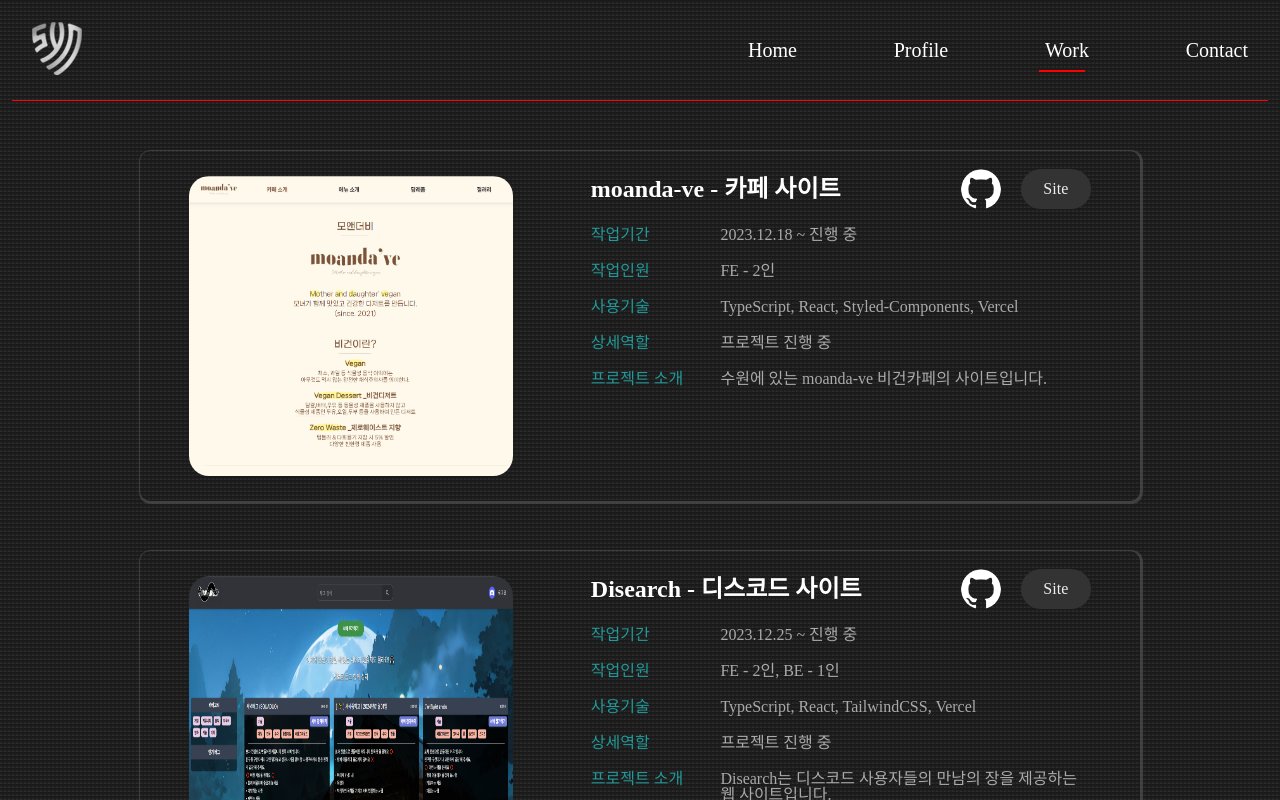
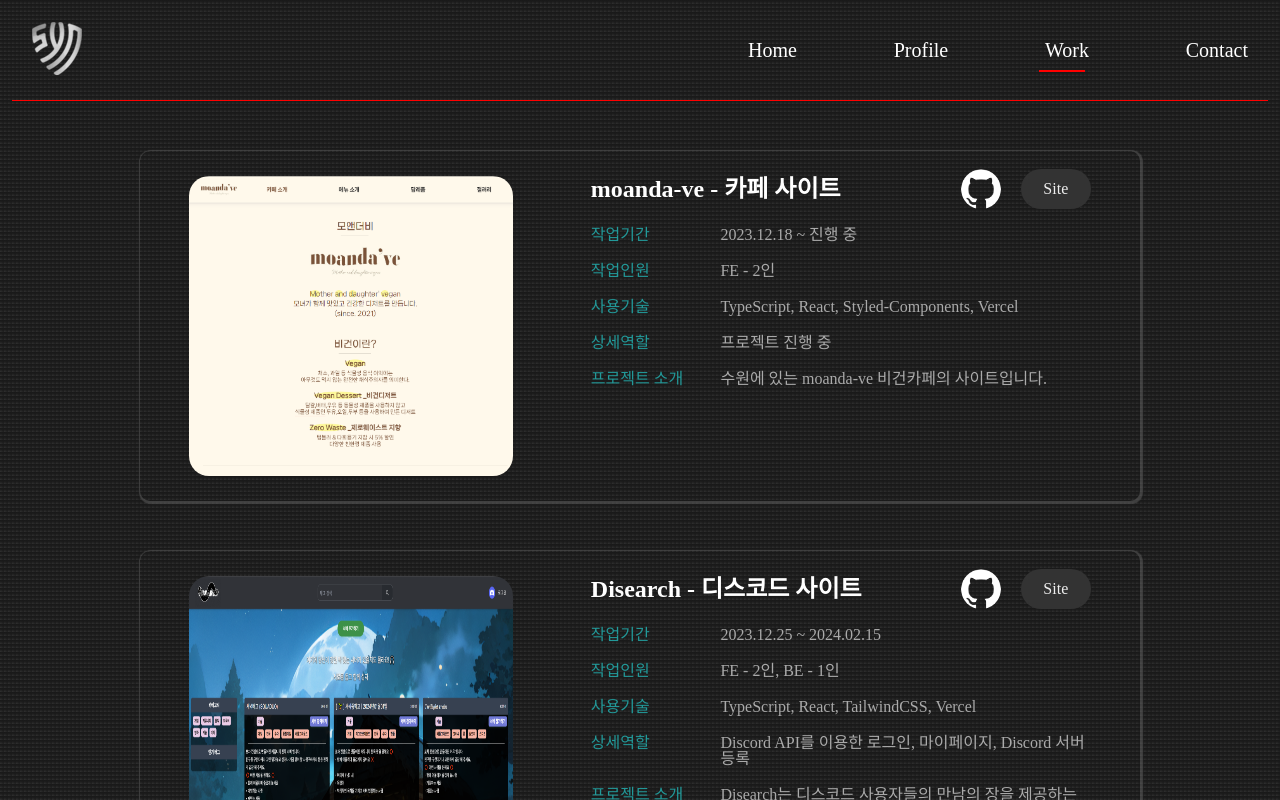
Before and after one commit to yong8048/portfolio, a React (Vite) app: page /work in a window 1280 px wide. Shown: the top 800 px of the page. Built offline with nearby package versions, Linux system fonts and the light colour scheme; a web font is replaced by a local one.

Commit message:
feat: 프로젝트 정보 추가

```diff
--- a/src/data/user.ts
+++ b/src/data/user.ts
@@ -28,9 +28,9 @@ const User = {
       title: 'Disearch - 디스코드 사이트',
       description:
         'Disearch는 디스코드 사용자들의 만남의 장을 제공하는 웹 사이트입니다. \n이곳에서 사용자들은 자신이 운영하는 디스코드 서버를 홍보하고, 다양한 주제의 디스코드 서버를 쉽게 찾아볼 수 있습니다.',
-      position: '프로젝트 진행 중',
+      position: 'Discord API를 이용한 로그인, 마이페이지, Discord 서버 등록',
       person: 'FE - 2인, BE - 1인',
-      period: '2023.12.25 ~ 진행 중',
+      period: '2023.12.25 ~ 2024.02.15',
       skills: 'TypeScript, React, TailwindCSS, Vercel',
       logo: './assets/disearch.png',
       git: 'https://github.com/yong8048/DISEARCH-FRONT-END',
```
